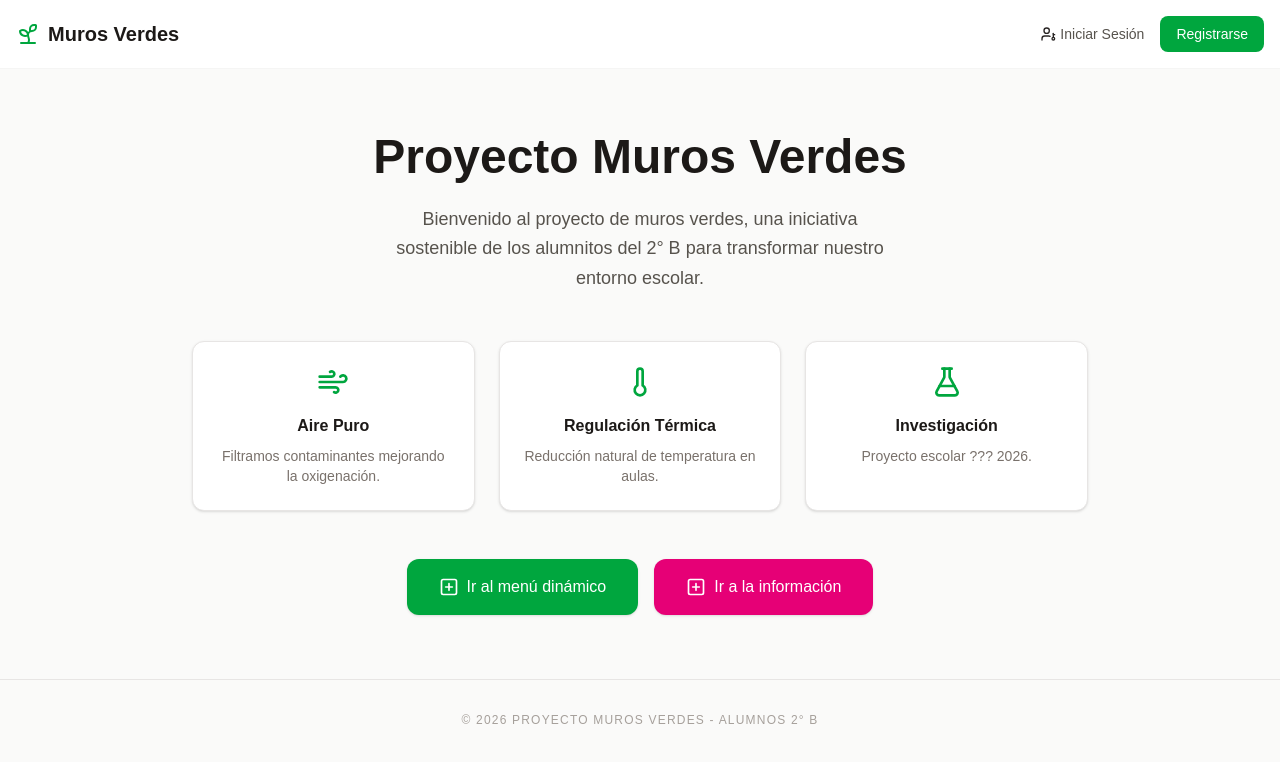
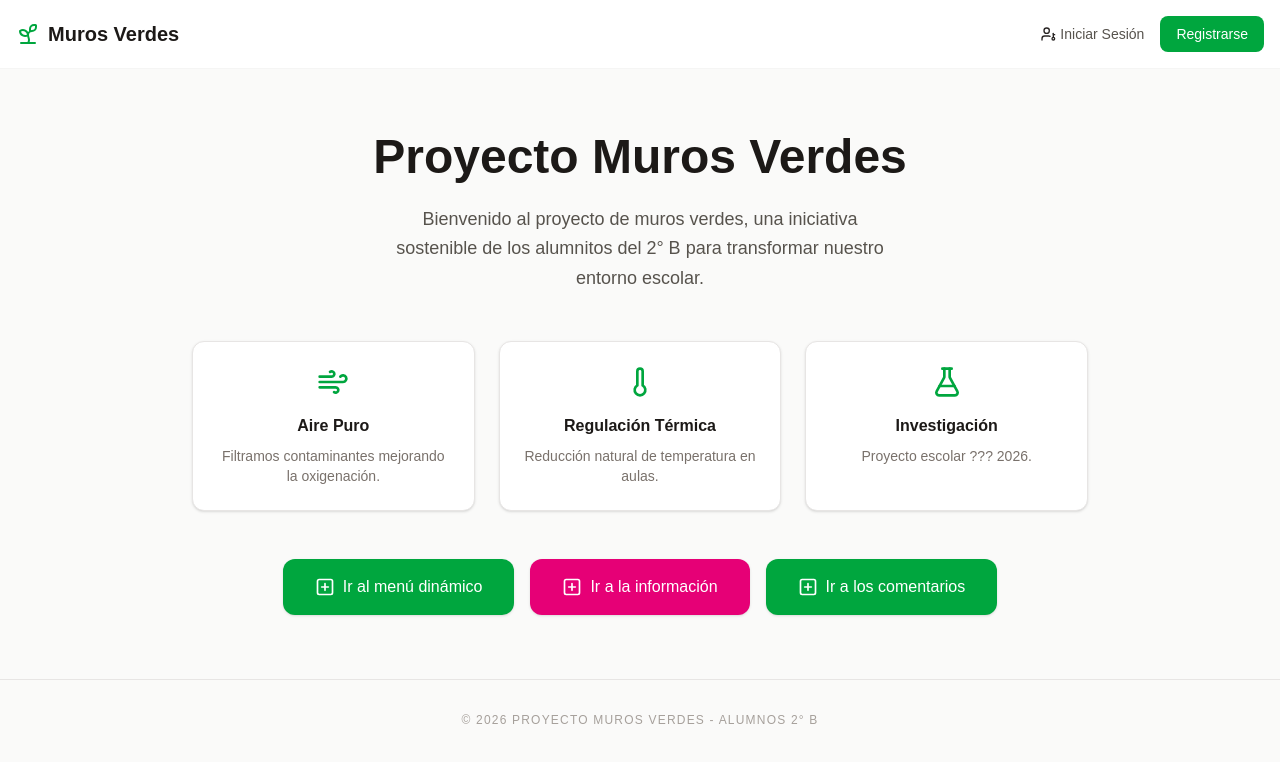
Before and after one commit to jujuyujuju/muros-verdes, a Next.js app: page / in a window 1280 px wide. Shown: the top 762 px of the page. Built offline with nearby package versions, Linux system fonts and the light colour scheme; no server answers.

Commit message:
agrega boton para ir a los comentarios

```diff
--- a/app/comentarios/page.tsx
+++ b/app/comentarios/page.tsx
@@ -34,7 +34,6 @@ export default async function ComentariosPage() {
             <label className="block text-sm text-stone-900 mb-1">Comentario</label>
             <textarea name="mensaje" required maxLength={300} className="w-full border rounded-lg p-2 text-stone-800" />
           </div>
-
           <button type="submit" className="bg-green-600 hover:bg-green-700 text-white px-6 py-2 rounded-lg font-medium">
             Enviar comentario
           </button>
--- a/app/page.tsx
+++ b/app/page.tsx
@@ -86,6 +86,10 @@ export default function Home() {
             <SquarePlus className="h-5 w-5" />
             <span>Ir a la información</span>
           </Link>
+              <a href="/comentarios" className="flex items-center gap-2 bg-green-600 hover:bg-green-700 text-white px-8 py-4 rounded-xl font-medium transition-all shadow-sm">
+            <SquarePlus className="h-5 w-5" />
+            <span>Ir a los comentarios</span>
+          </a>
         </div>
       </main>
 
```
